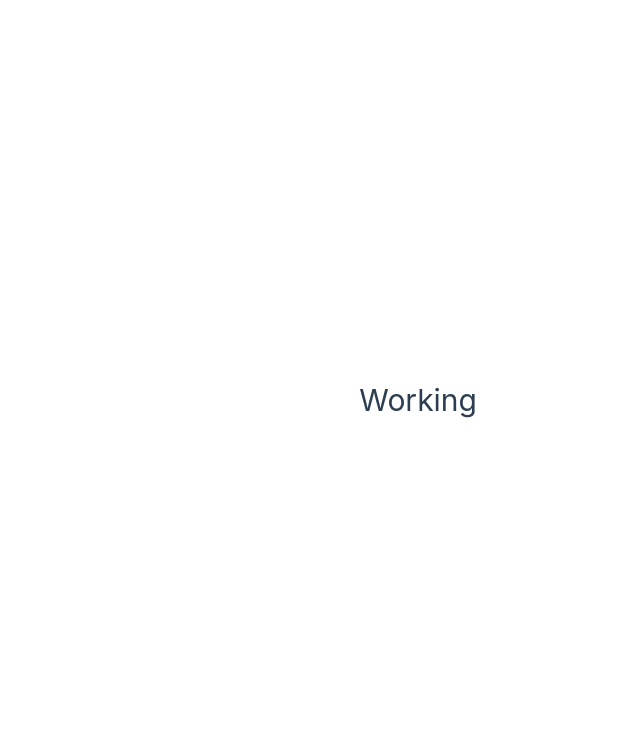
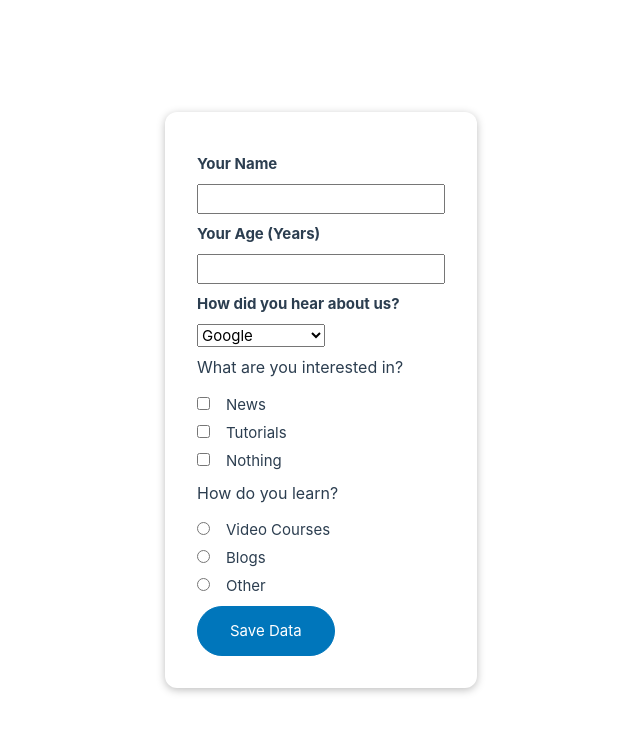
Before and after one commit to mynul-islam-madhurjo/vue-maxmillian, a Vue app in the folder Lesson 10 Form/vue-project/: page / in a window 1280 px wide. Shown: the top 732 px of the page, without its empty margins (163-803 px from the left). Built offline with nearby package versions, Linux system fonts and the light colour scheme.

Commit message:
Form template

```diff
--- a/Lesson 10 Form/vue-project/src/App.vue
+++ b/Lesson 10 Form/vue-project/src/App.vue
@@ -1,15 +1,13 @@
 <script setup>
+// Any variables or functions defined here will be available in the template
 
-
-// Any variables or functions defined here will be available in the template
+import TheForm from './components/TheForm.vue';
 
 </script>
 
 <template>
 
-    <h1>Working</h1>
-
-
+<TheForm/>
 
 </template>
 
--- /dev/null
+++ b/Lesson 10 Form/vue-project/src/components/TheForm.vue
@@ -0,0 +1,137 @@
+<template>
+    <div>
+        <form @submit.prevent="submitForm">
+    <div class="form-control">
+      <label for="user-name">Your Name</label>
+      <input id="user-name" name="user-name" type="text" v-model="userName" />
+    </div>
+    <div class="form-control">
+      <label for="age">Your Age (Years)</label>
+      <input id="age" name="age" type="number" v-model="userAge" ref="ageInput" />
+    </div>
+    <div class="form-control">
+      <label for="referrer">How did you hear about us?</label>
+      <select id="referrer" name="referrer">
+        <option value="google">Google</option>
+        <option value="wom">Word of mouth</option>
+        <option value="newspaper">Newspaper</option>
+      </select>
+    </div>
+    <div class="form-control">
+      <h2>What are you interested in?</h2>
+      <div>
+        <input id="interest-news" name="interest" type="checkbox" />
+        <label for="interest-news">News</label>
+      </div>
+      <div>
+        <input id="interest-tutorials" name="interest" type="checkbox" />
+        <label for="interest-tutorials">Tutorials</label>
+      </div>
+      <div>
+        <input id="interest-nothing" name="interest" type="checkbox" />
+        <label for="interest-nothing">Nothing</label>
+      </div>
+    </div>
+    <div class="form-control">
+      <h2>How do you learn?</h2>
+      <div>
+        <input id="how-video" name="how" type="radio" />
+        <label for="how-video">Video Courses</label>
+      </div>
+      <div>
+        <input id="how-blogs" name="how" type="radio" />
+        <label for="how-blogs">Blogs</label>
+      </div>
+      <div>
+        <input id="how-other" name="how" type="radio" />
+        <label for="how-other">Other</label>
+      </div>
+    </div>
+    <div>
+      <button>Save Data</button>
+    </div>
+  </form>
+
+    </div>
+</template>
+
+<script lang="ts">
+    export default {
+        data() {
+            return{
+                userName: "",
+                userAge: null
+            }
+        },
+        methods: {
+            submitForm() {
+                console.log("User Name: " + this.userName)
+                console.log("User Age: " + this.userAge)
+            }
+        }
+    }
+</script>
+
+<style scoped>
+form {
+  margin: 2rem auto;
+  max-width: 40rem;
+  border-radius: 12px;
+  box-shadow: 0 2px 8px rgba(0, 0, 0, 0.26);
+  padding: 2rem;
+  background-color: #ffffff;
+}
+
+.form-control {
+  margin: 0.5rem 0;
+}
+
+label {
+  font-weight: bold;
+}
+
+h2 {
+  font-size: 1rem;
+  margin: 0.5rem 0;
+}
+
+input,
+select {
+  display: block;
+  width: 100%;
+  font: inherit;
+  margin-top: 0.5rem;
+}
+
+select {
+  width: auto;
+}
+
+input[type='checkbox'],
+input[type='radio'] {
+  display: inline-block;
+  width: auto;
+  margin-right: 1rem;
+}
+
+input[type='checkbox'] + label,
+input[type='radio'] + label {
+  font-weight: normal;
+}
+
+button {
+  font: inherit;
+  border: 1px solid #0076bb;
+  background-color: #0076bb;
+  color: white;
+  cursor: pointer;
+  padding: 0.75rem 2rem;
+  border-radius: 30px;
+}
+
+button:hover,
+button:active {
+  border-color: #002350;
+  background-color: #002350;
+}
+</style>
```
Also changed, not shown: 1 other file (tests, documents, lock files or other folders).
